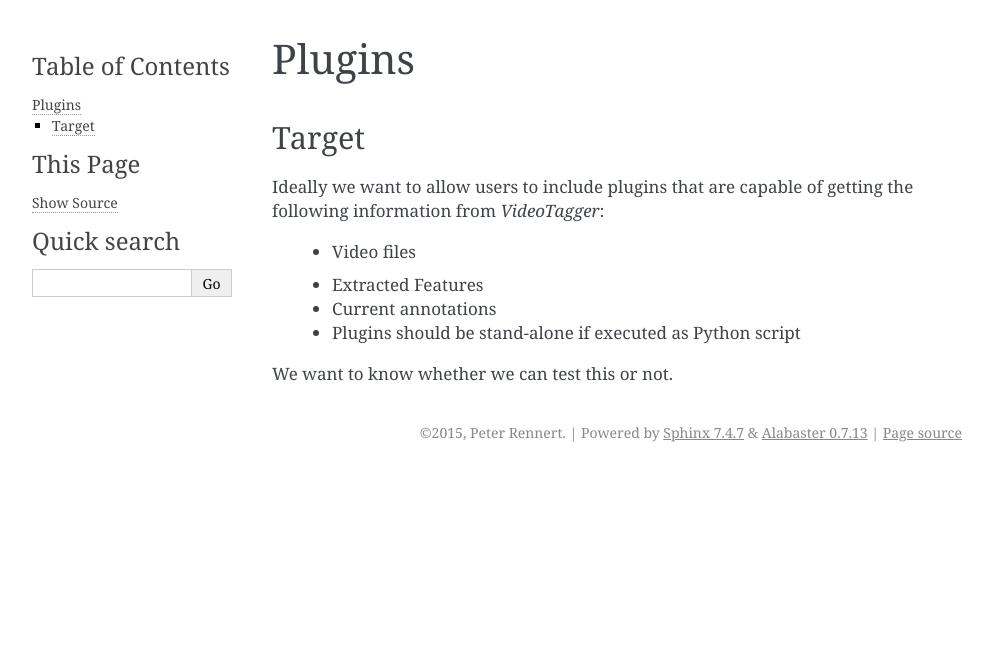
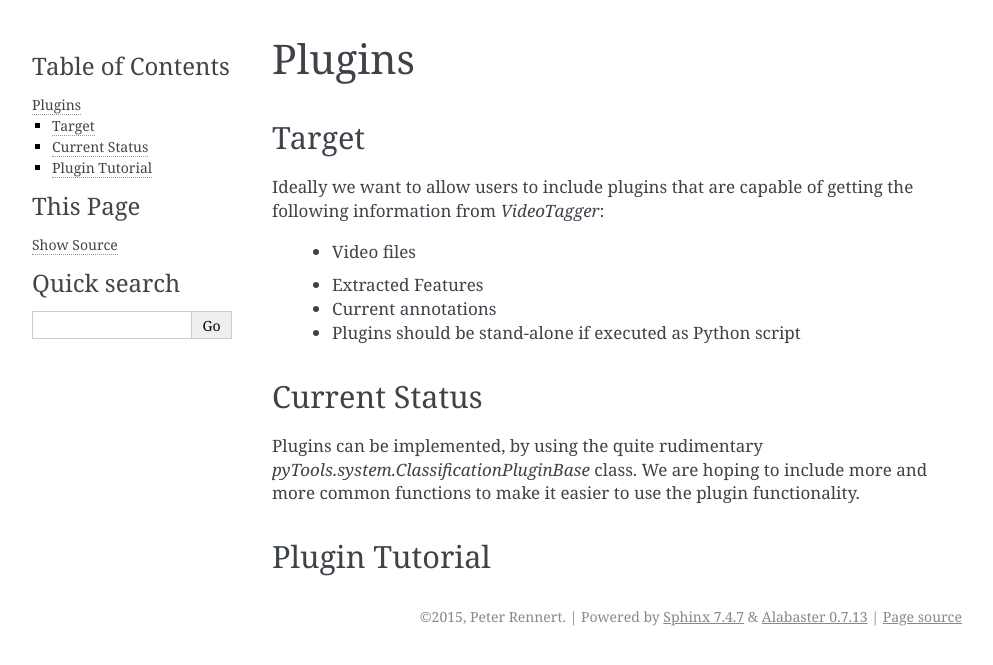
Before and after one commit to groakat/videotagger-web, a Sphinx documentation site: the page built from doc/source/plugins.rst, in a window 1280 px wide. Shown: the top 665 px of the page, without its empty margins (148-1141 px from the left). Built offline with Sphinx 7.4.7, drawn with Linux system fonts in a browser that asks for light colours.

Commit message:
working on plugins

```diff
--- a/doc/source/plugins.rst
+++ b/doc/source/plugins.rst
@@ -12,5 +12,10 @@ Ideally we want to allow users to include plugins that are capable of getting th
     * Plugins should be stand-alone if executed as Python script
 
 
+Current Status
+--------------
 
-We want to know whether we can test this or not.
+Plugins can be implemented, by using the quite rudimentary `pyTools.system.ClassificationPluginBase` class. We are hoping to include more and more common functions to make it easier to use the plugin functionality.
+
+Plugin Tutorial
+---------------
```
